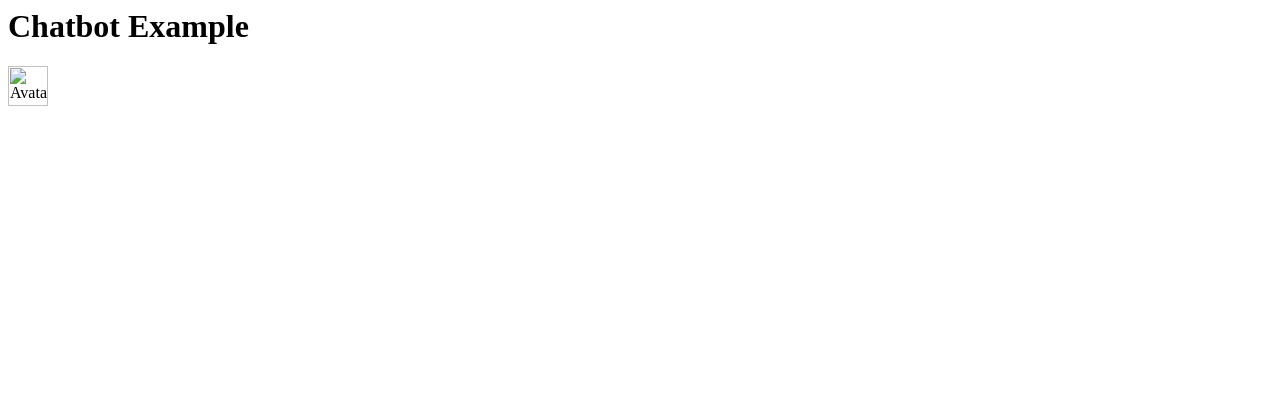
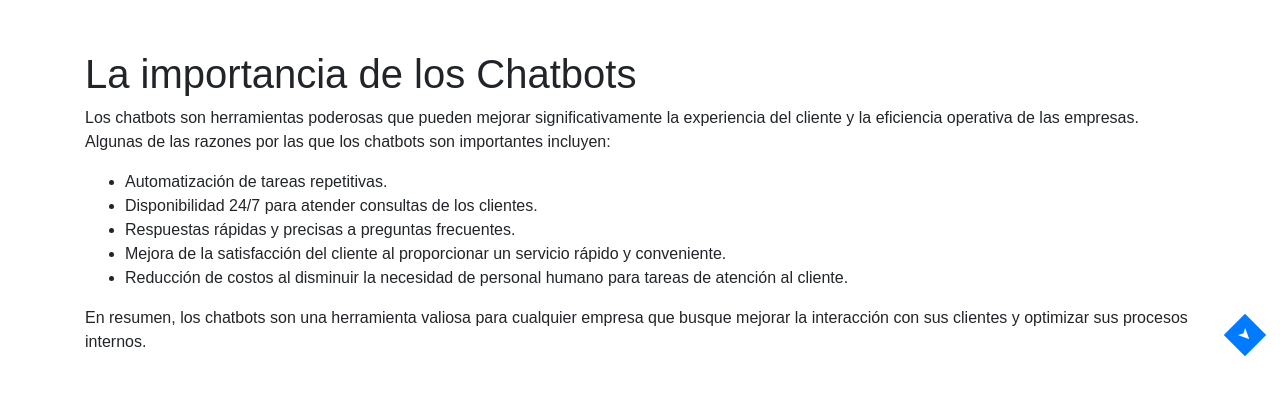
Before and after one commit to AsafArevir/chatbot, a plain HTML site: page index.html in a window 1280 px wide. Drawn offline with nearby package versions, Linux system fonts and the light colour scheme.

Commit message:
Update index.html

```diff
--- a/index.html
+++ b/index.html
@@ -1,8 +1,52 @@
-<!--
-// v0 by Vercel.
-// https://v0.dev/t/RV2OvWVl5Xp
--->
-<div class="grid h-screen items-center max-w-7xl mx-auto px-4"><div class="flex flex-col h-[calc(100vh-1rem)] rounded-lg border border-gray-200 dark:border-gray-800 overflow-hidden w-full"><div class="flex items-center justify-between p-4 border-b border-gray-200 dark:border-gray-800"><h1 class="text-xl font-semibold">Chatbot Example</h1></div><div class="flex-1 flex flex-col justify-end p-4 gap-4"><div class="flex items-start gap-4"><div class="flex items-center"><img src="/placeholder.svg" alt="Avatar" width="40" height="40" class="rounded-full" style="aspect-ratio: 40 / 40; object-fit: cover;"><div class="bg-gray-100 dark:bg-gray-800 rounded-lg p-4">
+<!DOCTYPE html>
+<html lang="es">
+<head>
+  <meta charset="UTF-8">
+  <meta name="viewport" content="width=device-width, initial-scale=1.0">
+  <title>Chatbot Ejemplo</title>
+  <link rel="stylesheet" href="https://stackpath.bootstrapcdn.com/bootstrap/4.5.2/css/bootstrap.min.css">
+  <style>
+    body {
+      padding-top: 50px;
+      font-family: Arial, sans-serif;
+    }
+    .chatbot-container {
+      position: relative;
+    }
+    .chatbot-arrow {
+      position: absolute;
+      bottom: 20px;
+      right: 20px;
+      transform: rotate(45deg);
+      width: 30px;
+      height: 30px;
+      background-color: #007bff;
+      color: #fff;
+      text-align: center;
+      line-height: 30px;
+      cursor: pointer;
+    }
+    .chatbot-arrow:hover {
+      background-color: #0056b3;
+    }
+  </style>
+</head>
+<body>
+
+  <div class="container">
+    <h1>La importancia de los Chatbots</h1>
+    <p>Los chatbots son herramientas poderosas que pueden mejorar significativamente la experiencia del cliente y la eficiencia operativa de las empresas. Algunas de las razones por las que los chatbots son importantes incluyen:</p>
+    <ul>
+      <li>Automatización de tareas repetitivas.</li>
+      <li>Disponibilidad 24/7 para atender consultas de los clientes.</li>
+      <li>Respuestas rápidas y precisas a preguntas frecuentes.</li>
+      <li>Mejora de la satisfacción del cliente al proporcionar un servicio rápido y conveniente.</li>
+      <li>Reducción de costos al disminuir la necesidad de personal humano para tareas de atención al cliente.</li>
+    </ul>
+    <p>En resumen, los chatbots son una herramienta valiosa para cualquier empresa que busque mejorar la interacción con sus clientes y optimizar sus procesos internos.</p>
+  </div>
+
+  <div class="chatbot-container">
     <script src="https://www.gstatic.com/dialogflow-console/fast/messenger/bootstrap.js?v=1"></script>
     <df-messenger
       intent="WELCOME"
@@ -10,3 +54,8 @@
       agent-id="cc9c6240-5f6a-4e3f-b92e-90447516e6f9"
       language-code="es"
     ></df-messenger>
+    <div class="chatbot-arrow">&#10148;</div>
+  </div>
+
+</body>
+</html>
```
Lines whose indentation alone changed are shown as unchanged.
